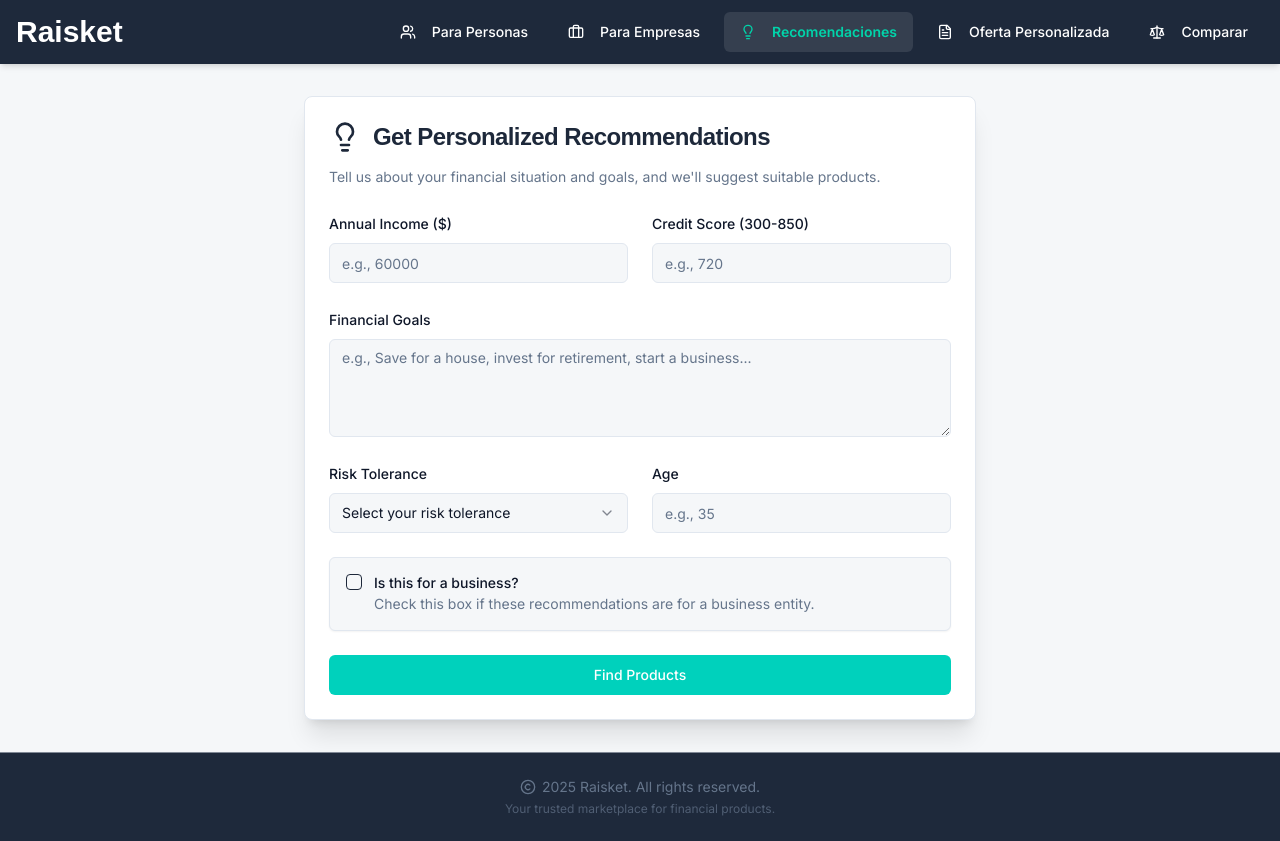
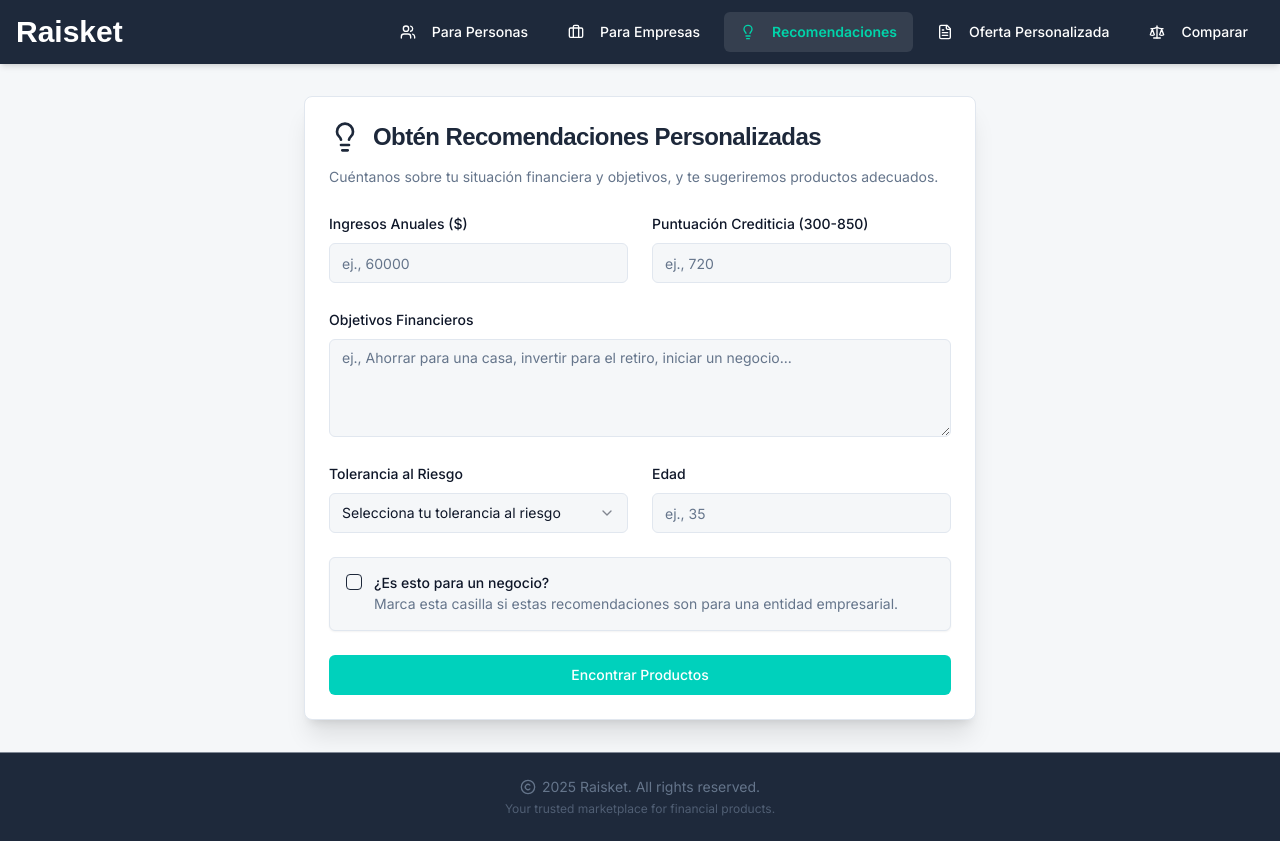
Before and after one commit to Rafapages5/raisket-fintech, a Next.js app: page /recommendations in a window 1280 px wide. Built offline with nearby package versions, Linux system fonts and the light colour scheme; what @genkit-ai/googleai, genkit would draw is missing.

Commit message:
Update RecommendationForm.tsx
Traduccion

```diff
--- a/src/components/forms/RecommendationForm.tsx
+++ b/src/components/forms/RecommendationForm.tsx
@@ -15,11 +15,11 @@ import { Lightbulb, Loader2 } from 'lucide-react';
 import type { FinancialProfile } from '@/ai/flows/generate-financial-product-recommendations';
 
 const recommendationFormSchema = z.object({
-  income: z.coerce.number().min(0, "Income must be positive.").positive("Income must be a positive number."),
-  creditScore: z.coerce.number().min(300, "Credit score must be at least 300.").max(850, "Credit score cannot exceed 850."),
-  financialGoals: z.string().min(10, "Please describe your financial goals in at least 10 characters.").max(500, "Financial goals cannot exceed 500 characters."),
-  riskTolerance: z.enum(['low', 'medium', 'high'], { required_error: "Please select your risk tolerance." }),
-  age: z.coerce.number().min(18, "Age must be at least 18.").max(100, "Age cannot exceed 100.").int(),
+  income: z.coerce.number().min(0, "Los ingresos deben ser positivos.").positive("Los ingresos deben ser un número positivo."),
+  creditScore: z.coerce.number().min(300, "La puntuación crediticia debe ser al menos 300.").max(850, "La puntuación crediticia no puede exceder 850."),
+  financialGoals: z.string().min(10, "Por favor describe tus objetivos financieros en al menos 10 caracteres.").max(500, "Los objetivos financieros no pueden exceder 500 caracteres."),
+  riskTolerance: z.enum(['low', 'medium', 'high'], { required_error: "Por favor selecciona tu tolerancia al riesgo." }),
+  age: z.coerce.number().min(18, "La edad debe ser al menos 18.").max(100, "La edad no puede exceder 100.").int(),
   isBusiness: z.boolean().default(false),
 });
 
@@ -52,9 +52,9 @@ export default function RecommendationForm({ onSubmit, isLoading }: Recommendati
       <CardHeader>
         <div className="flex items-center space-x-3 mb-2">
           <Lightbulb className="h-8 w-8 text-primary" />
-          <CardTitle className="font-headline text-2xl text-primary">Get Personalized Recommendations</CardTitle>
+          <CardTitle className="font-headline text-2xl text-primary">Obtén Recomendaciones Personalizadas</CardTitle>
         </div>
-        <CardDescription>Tell us about your financial situation and goals, and we'll suggest suitable products.</CardDescription>
+        <CardDescription>Cuéntanos sobre tu situación financiera y objetivos, y te sugeriremos productos adecuados.</CardDescription>
       </CardHeader>
       <CardContent>
         <Form {...form}>
@@ -65,9 +65,9 @@ export default function RecommendationForm({ onSubmit, isLoading }: Recommendati
                 name="income"
                 render={({ field }) => (
                   <FormItem>
-                    <FormLabel>Annual Income ($)</FormLabel>
+                    <FormLabel>Ingresos Anuales ($)</FormLabel>
                     <FormControl>
-                      <Input type="number" placeholder="e.g., 60000" {...field} />
+                      <Input type="number" placeholder="ej., 60000" {...field} />
                     </FormControl>
                     <FormMessage />
                   </FormItem>
@@ -78,9 +78,9 @@ export default function RecommendationForm({ onSubmit, isLoading }: Recommendati
                 name="creditScore"
                 render={({ field }) => (
                   <FormItem>
-                    <FormLabel>Credit Score (300-850)</FormLabel>
+                    <FormLabel>Puntuación Crediticia (300-850)</FormLabel>
                     <FormControl>
-                      <Input type="number" placeholder="e.g., 720" {...field} />
+                      <Input type="number" placeholder="ej., 720" {...field} />
                     </FormControl>
                     <FormMessage />
                   </FormItem>
@@ -93,9 +93,9 @@ export default function RecommendationForm({ onSubmit, isLoading }: Recommendati
               name="financialGoals"
               render={({ field }) => (
                 <FormItem>
-                  <FormLabel>Financial Goals</FormLabel>
+                  <FormLabel>Objetivos Financieros</FormLabel>
                   <FormControl>
-                    <Textarea placeholder="e.g., Save for a house, invest for retirement, start a business..." {...field} rows={4}/>
+                    <Textarea placeholder="ej., Ahorrar para una casa, invertir para el retiro, iniciar un negocio..." {...field} rows={4}/>
                   </FormControl>
                   <FormMessage />
                 </FormItem>
@@ -108,17 +108,17 @@ export default function RecommendationForm({ onSubmit, isLoading }: Recommendati
                 name="riskTolerance"
                 render={({ field }) => (
                   <FormItem>
-                    <FormLabel>Risk Tolerance</FormLabel>
+                    <FormLabel>Tolerancia al Riesgo</FormLabel>
                     <Select onValueChange={field.onChange} defaultValue={field.value}>
                       <FormControl>
                         <SelectTrigger>
-                          <SelectValue placeholder="Select your risk tolerance" />
+                          <SelectValue placeholder="Selecciona tu tolerancia al riesgo" />
                         </SelectTrigger>
                       </FormControl>
                       <SelectContent>
-                        <SelectItem value="low">Low</SelectItem>
-                        <SelectItem value="medium">Medium</SelectItem>
-                        <SelectItem value="high">High</SelectItem>
+                        <SelectItem value="low">Baja</SelectItem>
+                        <SelectItem value="medium">Media</SelectItem>
+                        <SelectItem value="high">Alta</SelectItem>
                       </SelectContent>
                     </Select>
                     <FormMessage />
@@ -130,9 +130,9 @@ export default function RecommendationForm({ onSubmit, isLoading }: Recommendati
                 name="age"
                 render={({ field }) => (
                   <FormItem>
-                    <FormLabel>Age</FormLabel>
+                    <FormLabel>Edad</FormLabel>
                     <FormControl>
-                      <Input type="number" placeholder="e.g., 35" {...field} />
+                      <Input type="number" placeholder="ej., 35" {...field} />
                     </FormControl>
                     <FormMessage />
                   </FormItem>
@@ -153,10 +153,10 @@ export default function RecommendationForm({ onSubmit, isLoading }: Recommendati
                   </FormControl>
                   <div className="space-y-1 leading-none">
                     <FormLabel>
-                      Is this for a business?
+                      ¿Es esto para un negocio?
                     </FormLabel>
                     <FormDescription>
-                      Check this box if these recommendations are for a business entity.
+                      Marca esta casilla si estas recomendaciones son para una entidad empresarial.
                     </FormDescription>
                   </div>
                 </FormItem>
@@ -167,10 +167,10 @@ export default function RecommendationForm({ onSubmit, isLoading }: Recommendati
               {isLoading ? (
                 <>
                   <Loader2 className="mr-2 h-4 w-4 animate-spin" />
-                  Getting Recommendations...
+                  Obteniendo Recomendaciones...
                 </>
               ) : (
-                'Find Products'
+                'Encontrar Productos'
               )}
             </Button>
           </form>
```
